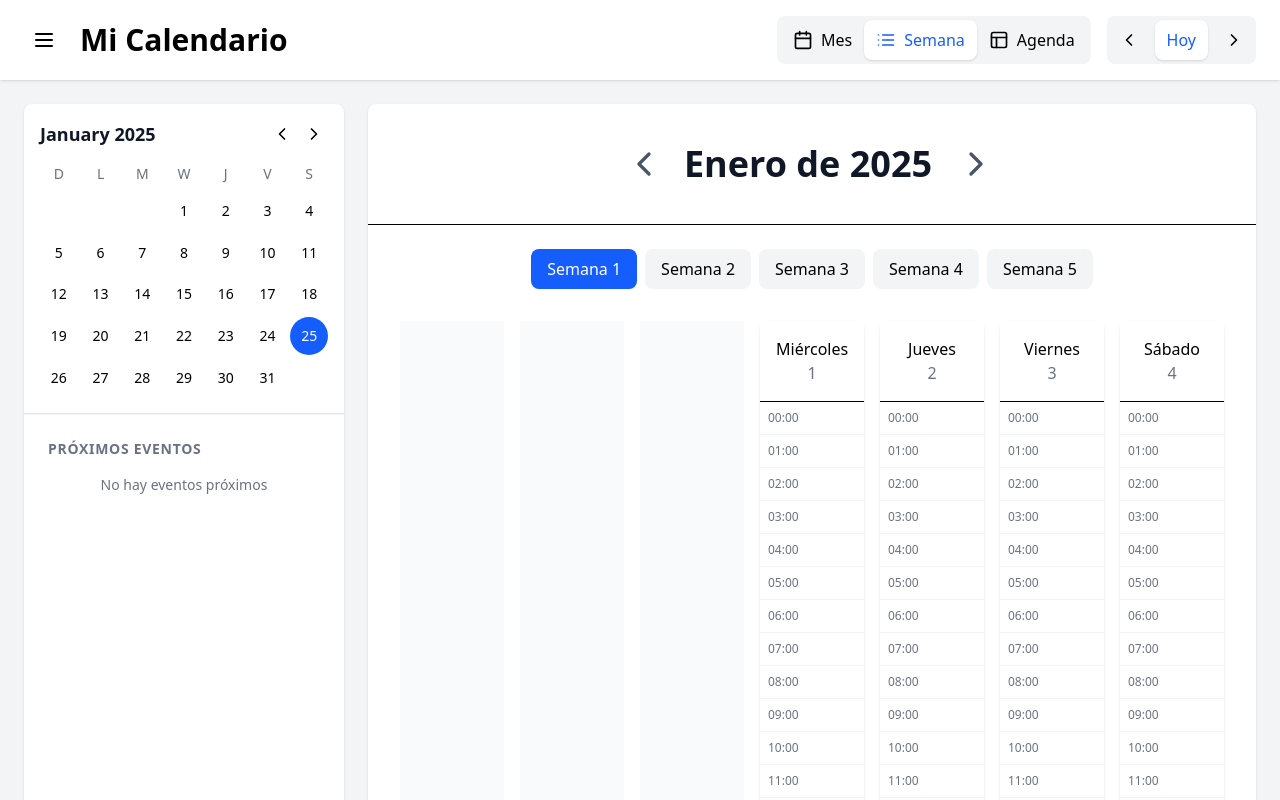
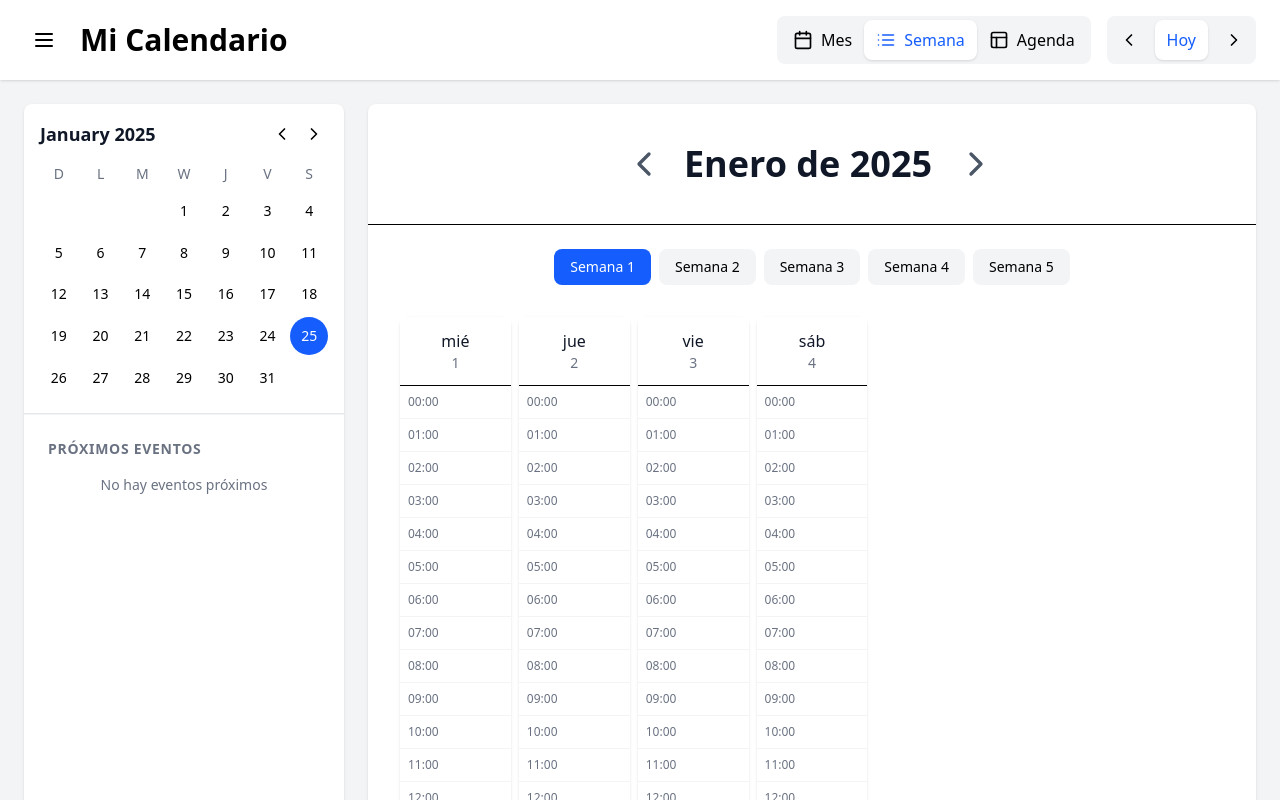
Before and after one commit to KevEstr/calendar-app, a React (Vite) app: page / in a window 1280 px wide. Both pictures are taken after a click on the button "Semana". Shown: the top 800 px of the page. Built offline with nearby package versions, Linux system fonts and the light colour scheme.

Commit message:
Scroll para las semanas

```diff
--- a/src/components/calendar/WeekView.tsx
+++ b/src/components/calendar/WeekView.tsx
@@ -22,12 +22,14 @@ export const WeekView = ({
 
   return (
     <div className="flex flex-col gap-4">
-      <div className="flex justify-center gap-2 pt-6 mb-4">
+      {/* Week selector - make it scrollable on mobile */}
+      <div className="overflow-x-auto -mx-4 px-4 md:mx-0 md:px-0">
+        <div className="flex justify-start md:justify-center gap-2 pt-6 mb-4 min-w-max">
           {weeks.map((_, index) => (
             <button
               key={index}
               onClick={() => setSelectedWeek(index)}
-            className={`px-4 py-2 rounded-lg ${
+              className={`px-3 py-1.5 md:px-4 md:py-2 text-sm rounded-lg whitespace-nowrap ${
                 selectedWeek === index
                   ? "bg-blue-600 text-white"
                   : "bg-gray-100 hover:bg-gray-200"
@@ -37,10 +39,12 @@ export const WeekView = ({
             </button>
           ))}
         </div>
+      </div>
 
-      <div className="grid grid-cols-7 gap-1 md:gap-2 lg:gap-4">
+      {/* Week grid - optimize for mobile */}
+      <div className="grid grid-cols-1 md:grid-cols-7 gap-4 md:gap-2">
         {weeks[selectedWeek].map((day, dayIndex) => {
-          if (!day) return <div key={`empty-${dayIndex}`} className="bg-gray-50" />;
+          if (!day) return null;
 
           const currentDay = new Date(currentStoreDate.getFullYear(), currentStoreDate.getMonth(), day);
           const dayEvents = events.filter(event =>
@@ -49,11 +53,15 @@ export const WeekView = ({
 
           return (
             <div key={dayIndex} className="bg-white rounded-lg shadow-sm">
-              <div className="text-xs md:text-sm lg:text-base font-medium sticky top-0 bg-white p-4 border-b text-center">
-                {currentDay.toLocaleDateString('es-ES', { weekday: 'long' }).replace(/^\w/, c => c.toUpperCase())}
-                <div className="text-gray-500 text-center">{day}</div>
+              {/* Day header */}
+              <div className="sticky top-0 bg-white p-3 border-b text-center">
+                <div className="font-medium text-gray-900">
+                  {currentDay.toLocaleDateString('es-ES', { weekday: 'short' })}
+                </div>
+                <div className="text-sm text-gray-500">{day}</div>
               </div>
 
+              {/* Time slots */}
               <div className="divide-y divide-gray-100">
                 {Array.from({ length: 24 }).map((_, hour) => {
                   const hourEvents = dayEvents.filter(event => {
@@ -72,7 +80,7 @@ export const WeekView = ({
                       }`}
                       onClick={() => onTimeSlotClick(currentDay, hour)}
                     >
-                      <div className="text-xs text-gray-500 font-medium">
+                      <div className="text-xs font-medium text-gray-500">
                         {`${hour.toString().padStart(2, '0')}:00`}
                       </div>
                       {hourEvents.map(event => (
@@ -84,7 +92,7 @@ export const WeekView = ({
                             onEventClick(event);
                           }}
                         >
-                          <div className="font-medium">{event.title}</div>
+                          <div className="font-medium text-sm">{event.title}</div>
                           <div className="text-xs opacity-90">{`${event.startTime} - ${event.endTime}`}</div>
                         </div>
                       ))}
@@ -98,4 +106,4 @@ export const WeekView = ({
       </div>
     </div>
   );
-};
+}
```
Lines whose indentation alone changed are shown as unchanged.
